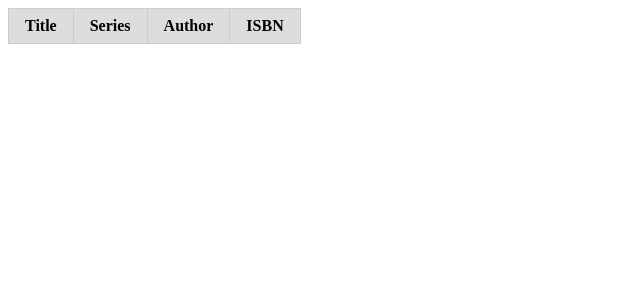
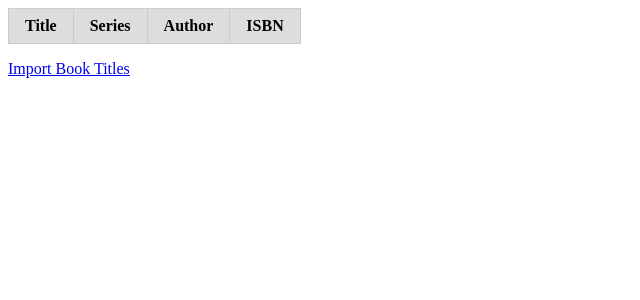
Before and after one commit to peichman/ibis-django, a Django app: page /catalog/ in a window 1280 px wide. Shown: the top 300 px of the page, without its empty margins (0-640 px from the left). Run offline with Django 3.2, Linux system fonts and the light colour scheme; data that the repository does not hold is empty.

Commit message:
Added bulk import form.
Adds 1 or more titles and ISBNs to a single author.

```diff
--- a/catalog/models.py
+++ b/catalog/models.py
@@ -18,8 +18,9 @@ class Book(models.Model):
     uuid = models.UUIDField('UUID', default=uuid4)
 
     def __str__(self):
-        author_names = ', '.join(str(p) for p in self.author_list())
-        return f'{self.title}, by {author_names}'
+        #author_names = ', '.join(str(p) for p in self.authors.all())
+        #return f'{self.title}, by {author_names}'
+        return self.title
 
     def author_list(self):
         return self.authors.order_by('authorship__order')
--- /dev/null
+++ b/catalog/static/catalog/index.css
@@ -0,0 +1,10 @@
+table {
+    border-collapse: collapse;
+}
+td, th {
+    border: 1px solid #ccc;
+    padding: .5em 1em;
+}
+th {
+    background-color: #ddd;
+}
--- a/catalog/templates/catalog/index.html
+++ b/catalog/templates/catalog/index.html
@@ -1,20 +1,10 @@
 <!DOCTYPE html>
+{% load static %}
 <html lang="en">
 <head>
     <meta charset="UTF-8">
     <title>Catalog Index</title>
-    <style type="text/css">
-        table {
-        border-collapse: collapse;
-        }
-        td, th {
-        border: 1px solid #ccc;
-        padding: .5em 1em;
-        }
-        th {
-        background-color: #ddd;
-        }
-    </style>
+    <link rel="stylesheet" type="text/css" href="{% static 'catalog/index.css' %}"/>
 </head>
 <body>
 <table>
@@ -31,9 +21,9 @@
     <tr>
         <td>{{ book.title }}</td>
         <td>
-            {% for series in book.series_memberships %}
-            Book {{series.order}} of
-            <a href="?series={{ series.series.title|urlencode}}">{{series.series.title}}</a>
+            {% for serial in book.series_memberships %}
+            <a href="?series={{ serial.series.title|urlencode}}">{{serial.series.title}}</a>
+            (Book {{serial.order}})
             {% endfor %}
         </td>
         <td>
@@ -51,5 +41,8 @@
     <a href="{% url 'index' %}">Clear Filters</a>
 </p>
 {% endif %}
+<p>
+    <a href="{% url 'import_books' %}">Import Book Titles</a>
+</p>
 </body>
 </html>
--- a/catalog/urls.py
+++ b/catalog/urls.py
@@ -4,5 +4,6 @@ from . import views
 
 
 urlpatterns = [
-    path('', views.index, name='index')
+    path('', views.index, name='index'),
+    path('import', views.import_books, name='import_books')
 ]
--- a/catalog/views.py
+++ b/catalog/views.py
@@ -1,6 +1,10 @@
-from django.http import HttpRequest
+import re
+
+from django.http import HttpRequest, HttpResponse, HttpResponseRedirect
 from django.shortcuts import render
+from django.urls import reverse
 
+from .forms import ImportForm
 from .models import Book
 
 
@@ -16,3 +20,24 @@ def index(request: HttpRequest):
         filtered = False
 
     return render(request, 'catalog/index.html', context={'books': booklist, 'filtered': filtered})
+
+
+def import_books(request: HttpRequest):
+    if request.method == 'GET':
+        form = ImportForm()
+        return render(request, 'catalog/import_books.html', context={'form': form})
+    elif request.method == 'POST':
+        form = ImportForm(request.POST)
+        if form.is_valid():
+            for title in form.cleaned_data['titles'].splitlines():
+                m = re.match(r'(.*?)\s*(\d{13})$', title)
+                if m:
+                    title = m[1]
+                    isbn = m[2]
+                else:
+                    isbn = ''
+
+                new_book = Book(title=title, isbn=isbn)
+                new_book.save()
+                new_book.authors.add(form.cleaned_data['author'])
+            return HttpResponseRedirect(reverse('index'))
```
Also changed, not shown: catalog/forms.py (added, +8 -0 lines), catalog/templates/catalog/import_books.html (added, +16 -0 lines).
